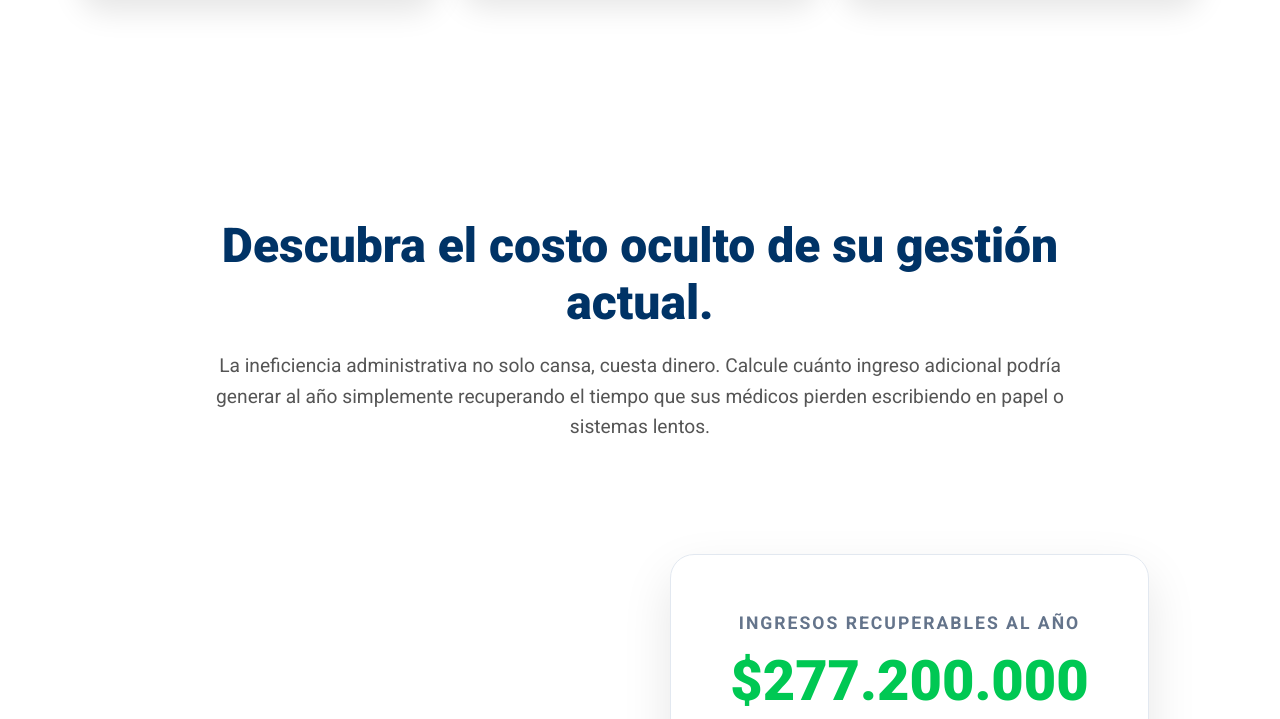
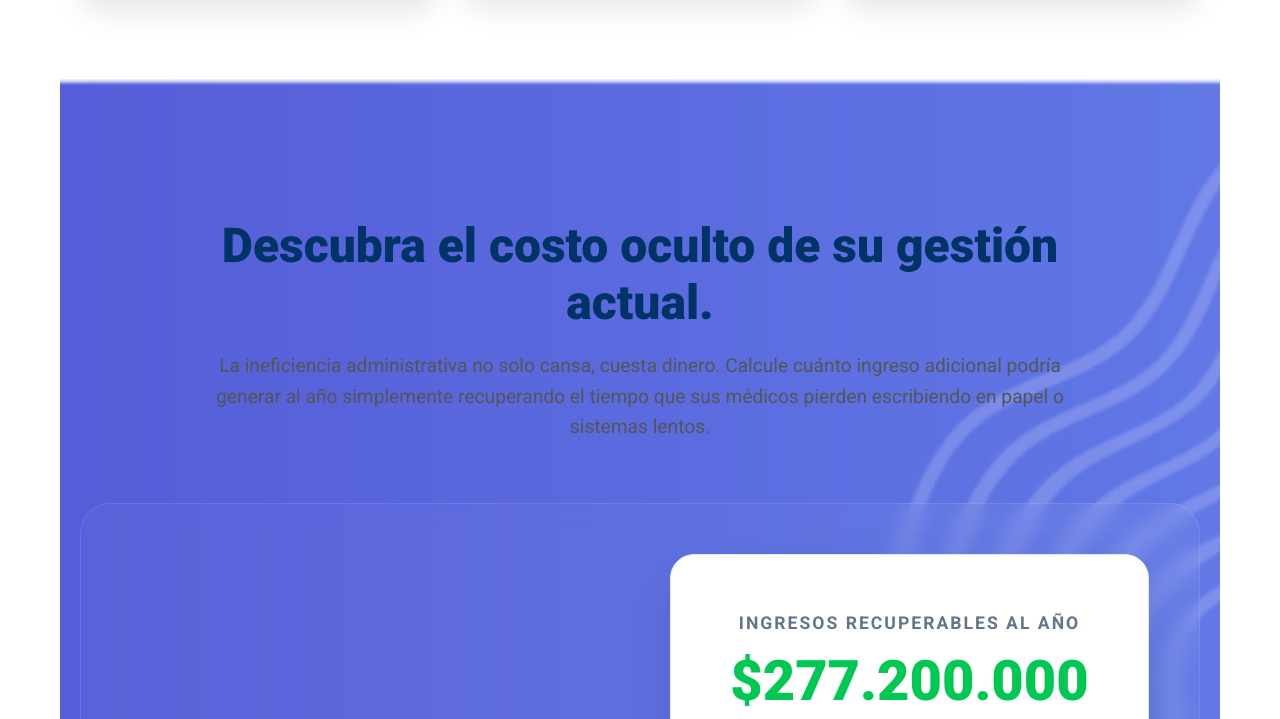
Before and after one commit to nicolascabrera96/oftamed, a plain HTML site: page prueba.html in a window 1280 px wide. Shown: the part 3693-4412 px from the top of the page. Drawn offline with Linux system fonts and the light colour scheme.

Commit message:
Update ROI Background to hero-bg.png

```diff
--- a/prueba.html
+++ b/prueba.html
@@ -1109,7 +1109,8 @@
         <style>
             .roi-section {
                 width: 100%;
-                background: #ffffff;
+                background: url('./assets/hero-bg.png') no-repeat center center;
+                background-size: cover;
                 color: #333333;
                 padding: 100px 20px;
                 box-sizing: border-box;
```
